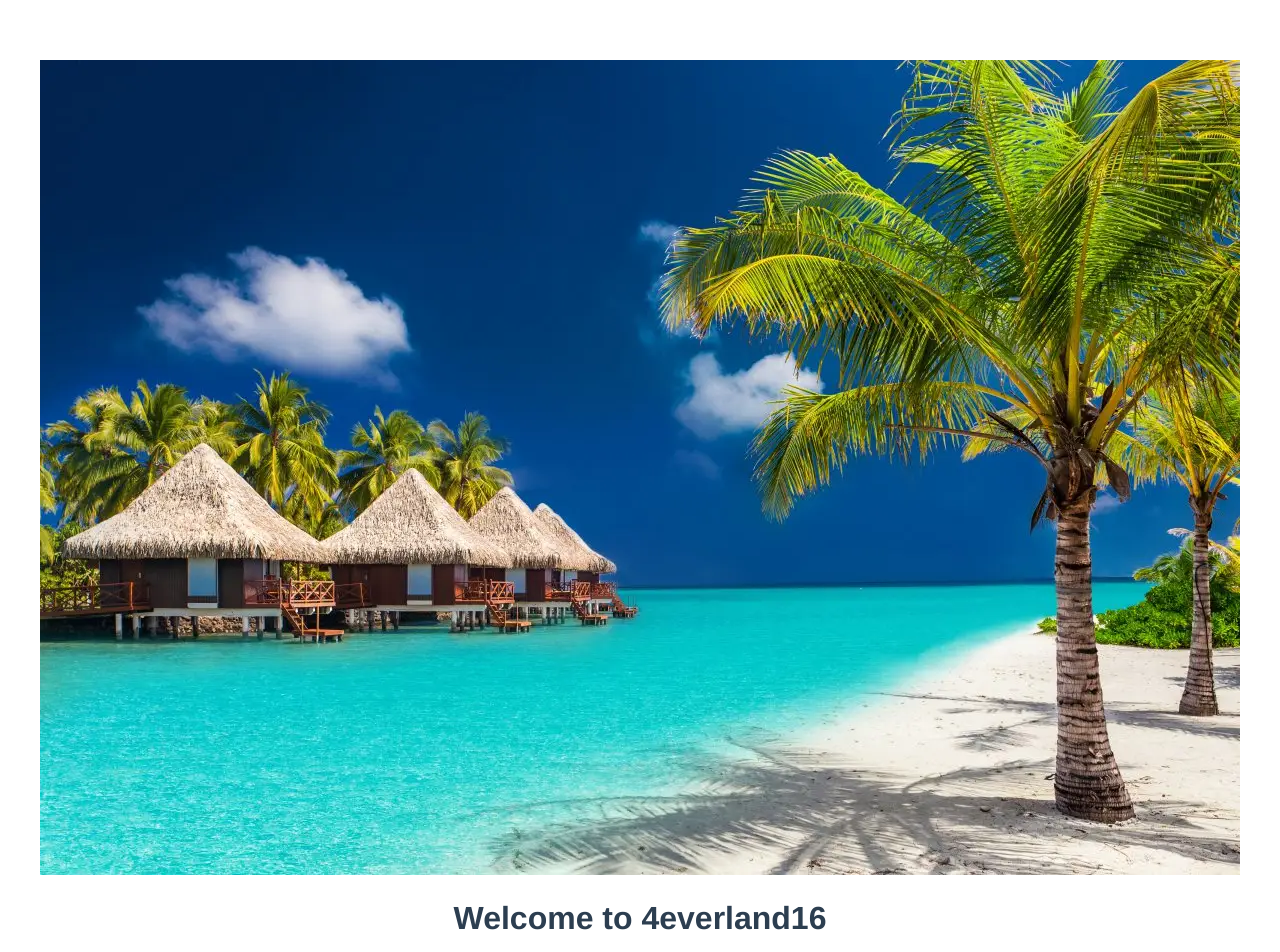
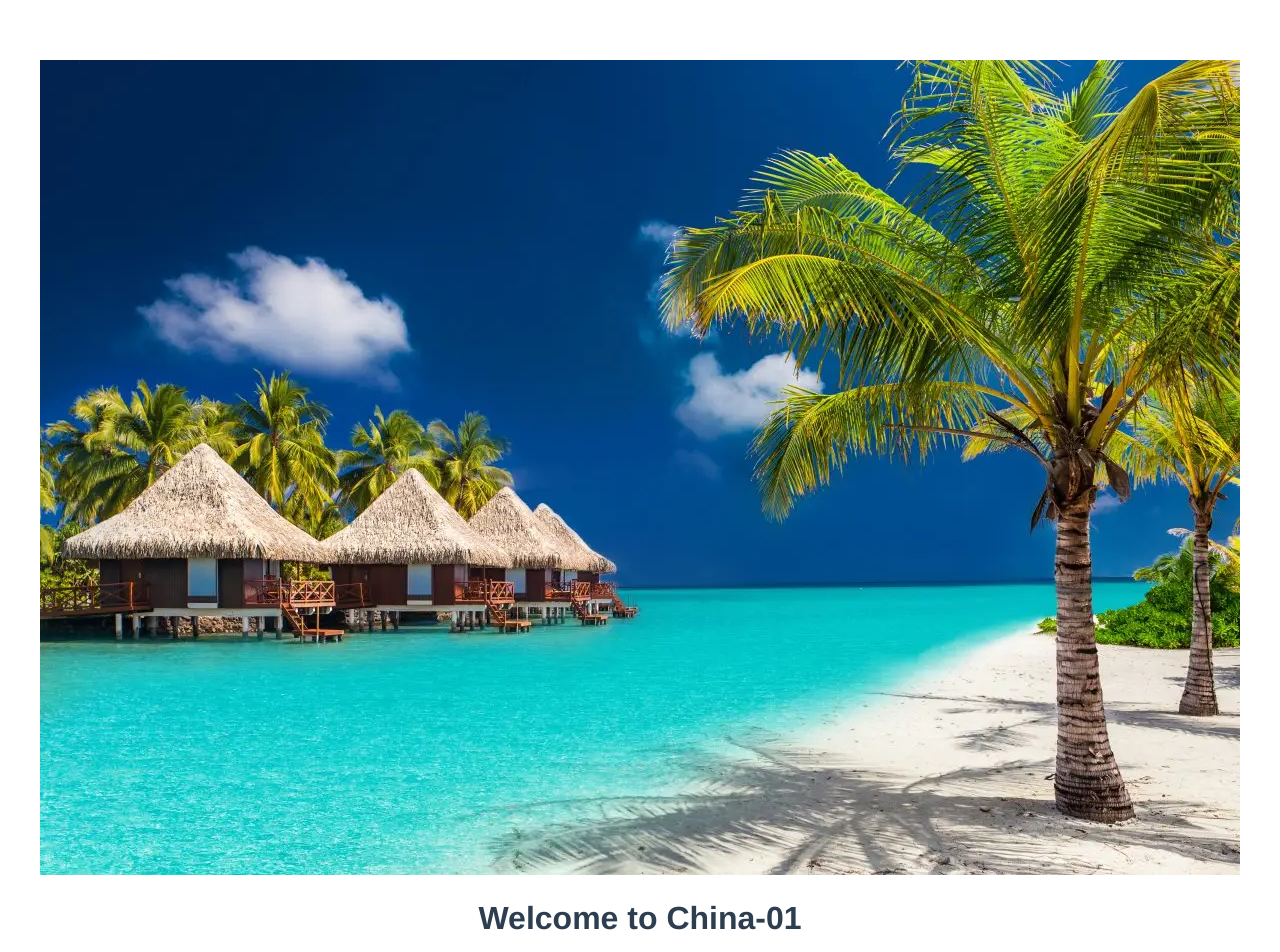
Before and after one commit to xiext-hub/vue-project, a Vue app: page / in a window 1280 px wide. Shown: the top 952 px of the page. Built offline with nearby package versions, Linux system fonts and the light colour scheme.

Commit message:
Update App.vue
Update App.vue    01

```diff
--- a/src/App.vue
+++ b/src/App.vue
@@ -1,7 +1,7 @@
 <template>
   <div id="app">
     <img alt="Vue logo" src="./assets/logo.png">
-    <HelloWorld msg="Welcome to 4everland16"/>
+    <HelloWorld msg="Welcome to China-01"/>
   </div>
 </template>
 
```
